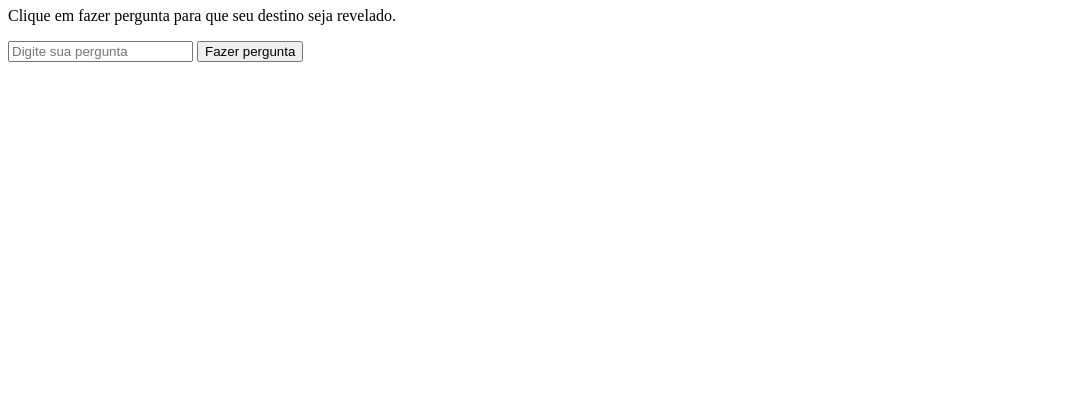
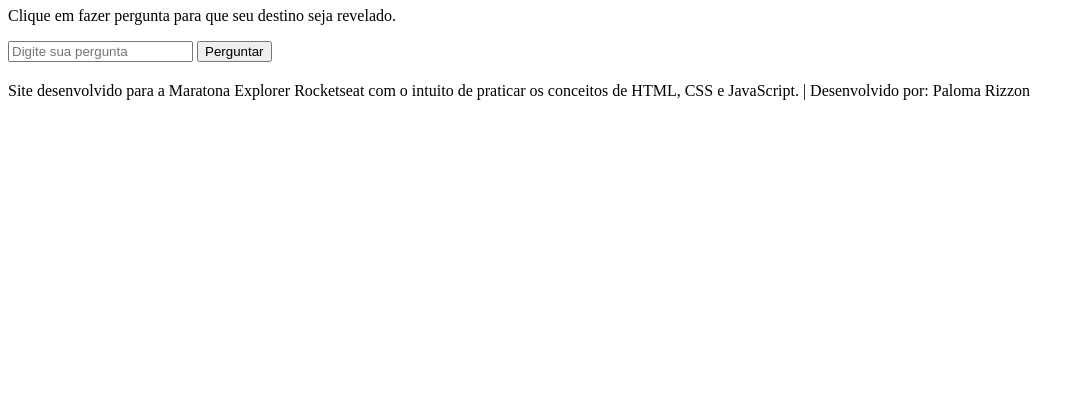
Before and after one commit to palomarizzon/maratona-explorer-rocketseat, a plain HTML site: page index.html in a window 1280 px wide. Shown: the part 385-800 px from the top of the page, without its empty margins (0-1085 px from the left). Drawn offline with Linux system fonts and the light colour scheme.

Commit message:
Update index.html

```diff
--- a/index.html
+++ b/index.html
@@ -1,5 +1,5 @@
 <!DOCTYPE html>
-<html>
+<html lang="pt-br">
   <head>
     <meta charset="UTF-8" />
     <meta http-equiv="X-UA-Compatible" content="IE=edge" />
@@ -7,7 +7,11 @@
     <script type="text/javascript" src="./index.js" defer=""></script>
     <link rel="stylesheet" href="./index.css" />
     <title>Descubra o seu destino!</title>
-    <link rel="shortcut icon" href="https://gist.githubusercontent.com/maykbrito/0acdf4ce919838ffed50915a31fc5b23/raw/6f4dd01ec3116428ec4c99255944cb9ac7927590/cristal-ball.svg" type="image/x-icon" />
+    <link
+      rel="shortcut icon"
+      href="https://gist.githubusercontent.com/maykbrito/0acdf4ce919838ffed50915a31fc5b23/raw/6f4dd01ec3116428ec4c99255944cb9ac7927590/cristal-ball.svg"
+      type="image/x-icon"
+    />
   </head>
 
   <body>
@@ -18,11 +22,21 @@
       />
       <h1>Vou revelar o seu destino!</h1>
       <p>Clique em fazer pergunta para que seu destino seja revelado.</p>
-      <input id="inputPergunta" type="text" placeholder="Digite sua pergunta" />
-      <button id="botaoPerguntar" onclick="fazerPergunta()">
-        Fazer pergunta
-      </button>
-      <h3 id="resposta"></h3>
+
+      <label for="inputPergunta"></label>
+      <input type="text" id="inputPergunta" placeholder="Digite sua pergunta" />
+
+      <button id="botaoPerguntar" onclick="fazerPergunta()">Perguntar</button>
+      <h2 id="resposta"></h2>
     </div>
+    <footer>
+      <div>
+        <p>
+          Site desenvolvido para a Maratona Explorer Rocketseat com o intuito de
+          praticar os conceitos de HTML, CSS e JavaScript. | Desenvolvido por:
+          Paloma Rizzon
+        </p>
+      </div>
+    </footer>
   </body>
 </html>
```
